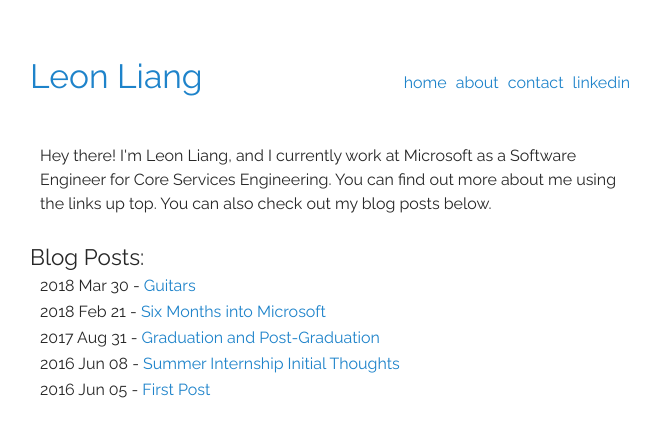
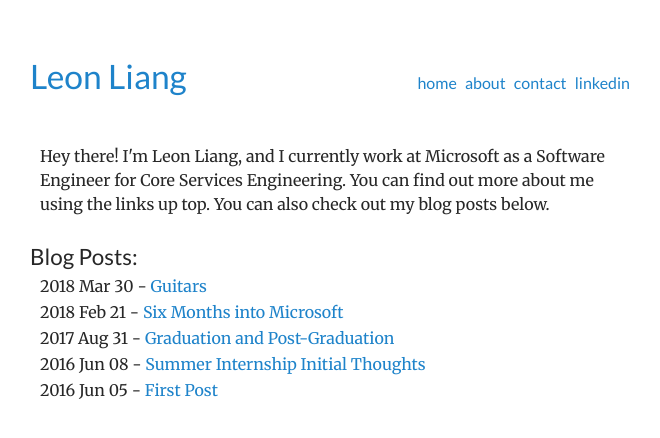
Before and after one commit to leonliang0395/leonliang0395.github.io, a Jekyll site: the page built from index.html, in a window 1280 px wide. Shown: the top 438 px of the page, without its empty margins (310-970 px from the left). Built offline with Jekyll 4.4.1, drawn with Linux system fonts in a browser that asks for light colours.

Commit message:
fixed fonts

```diff
--- a/_layouts/default.html
+++ b/_layouts/default.html
@@ -13,7 +13,8 @@
     {% endif %}
 
     <meta name="description" content="{{ site.description }}">
-    <link href="https://fonts.googleapis.com/css?family=Raleway" rel="stylesheet">
+    <link href="https://fonts.googleapis.com/css?family=Lato" rel="stylesheet">
+    <link href="https://fonts.googleapis.com/css?family=Merriweather" rel="stylesheet">
     <link rel="stylesheet" type="text/css" href="/assets/css/main.css">
 </head>
 
--- a/assets/css/main.scss
+++ b/assets/css/main.scss
@@ -7,11 +7,12 @@
 body {
     color: $color-fg;
     background: $color-bg;
-    font-family: 'Raleway', sans-serif ;
+    font-family: 'Merriweather';
     font-size: 100%;
     font-weight: 400;
 }
 h1 {
+    font-family: 'Lato';
     margin-bottom: 5px;
 }
 p {
@@ -61,6 +62,7 @@ ul {
 
 
 .header {
+    font-family: 'Lato';
     display: flex;
     justify-content: space-between;
     align-items: baseline;
@@ -105,6 +107,7 @@ ul {
 .post {
     padding-bottom: 30px;
     &__title {
+        font-family: 'Lato';
         font-size: 1.6em;
         font-weight: 700;
         text-decoration: underline;
@@ -193,6 +196,7 @@ ul {
 
 .about {
     &__title {
+        font-family: 'Lato';
         font-size: 1.6em;
         font-weight: 700;
         margin-top: 20px;
```
